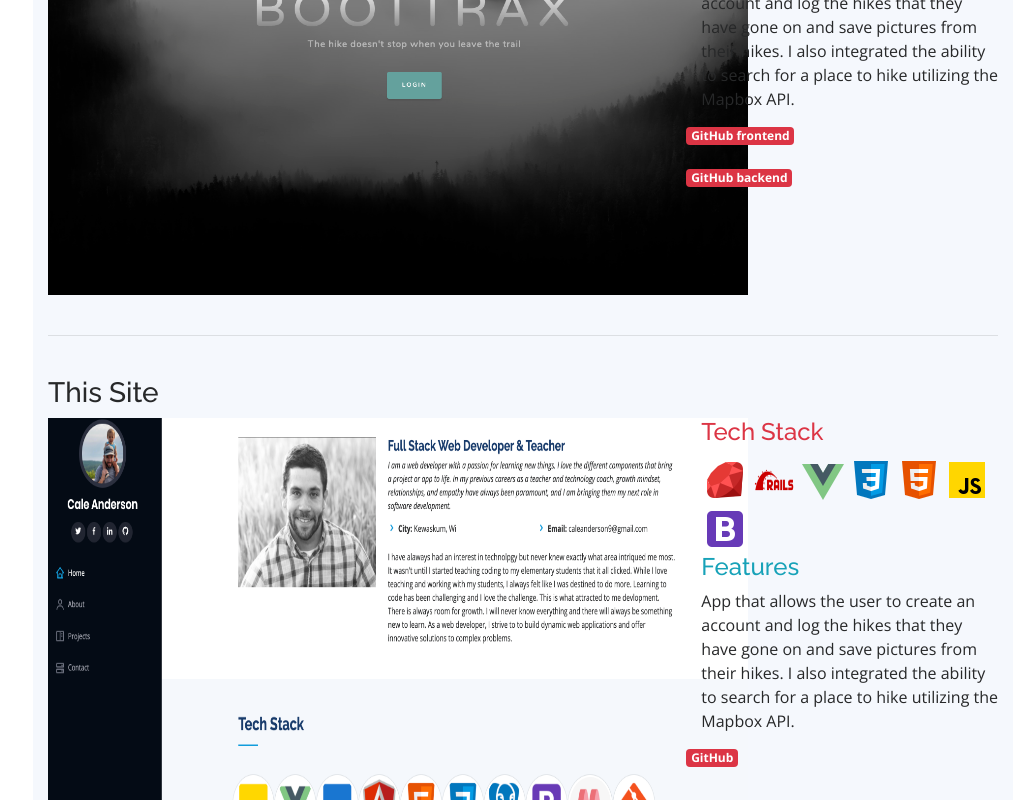
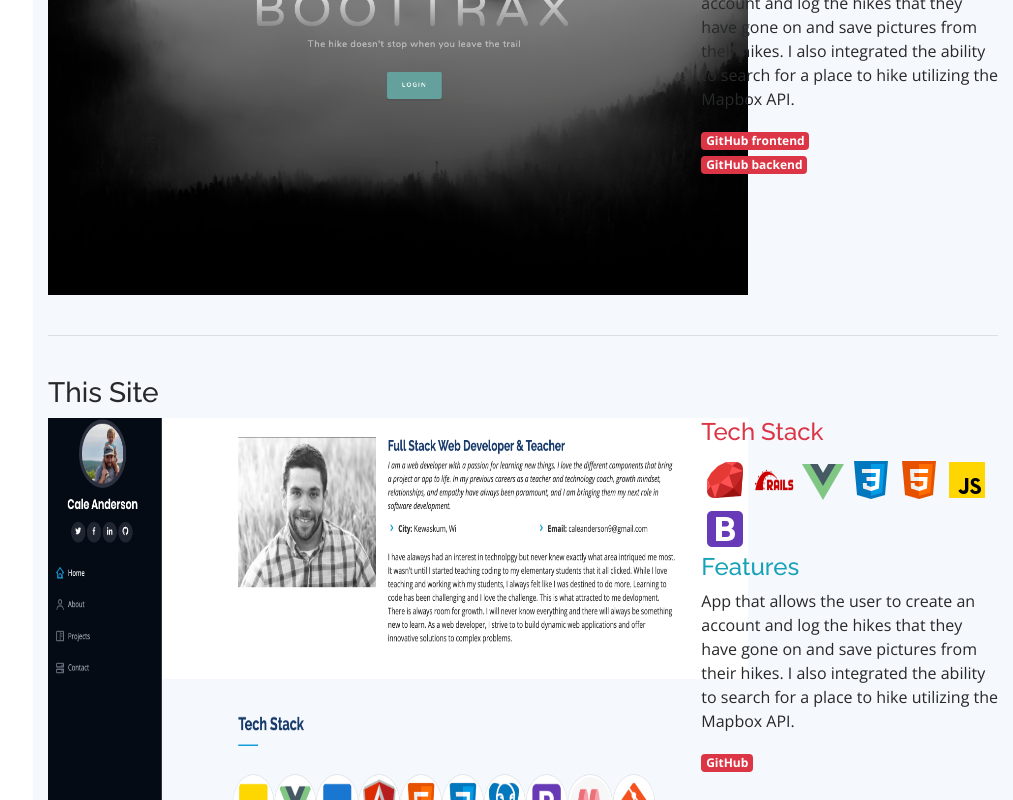
Before and after one commit to cranderson9/cranderson9.github.io, a Vue app: page / in a window 1280 px wide. Shown: the part 2600-3400 px from the top of the page, without its empty margins (267-1280 px from the left). Built offline with nearby package versions, Linux system fonts and the light colour scheme.

Commit message:
change styling for project github links

```diff
--- a/src/App.vue
+++ b/src/App.vue
@@ -283,17 +283,15 @@
                   <h4 class="info-title text-info">Features</h4>
                   <p>App that allows the user to create an account and log the hikes that they have gone on and save pictures from their hikes. I also integrated the ability to search for a place to hike utilizing the Mapbox API. </p>
                 </div>
-                <div class="row">
+
                   <a href="https://github.com/cranderson9/capstone_boottrax_frontend"  class="badge badge-danger">
                   GitHub frontend
                   </a>
-                </div>
+
                 <br>
-                <div class="row">
                   <a href="https://github.com/cranderson9/Capstone-BootTrax"  class="badge badge-danger">
                   GitHub backend
                   </a>
-                </div>
               </div>
         </div>
               <br>
@@ -323,11 +321,9 @@
                   <h4 class="info-title text-info">Features</h4>
                   <p>App that allows the user to create an account and log the hikes that they have gone on and save pictures from their hikes. I also integrated the ability to search for a place to hike utilizing the Mapbox API. </p>
                 </div>
-                <div class="row">
                   <a href="https://github.com/cranderson9/cranderson9.github.io"  class="badge badge-danger">
                   GitHub
                   </a>
-                </div>
               </div>
         </div>
         <br>
```
